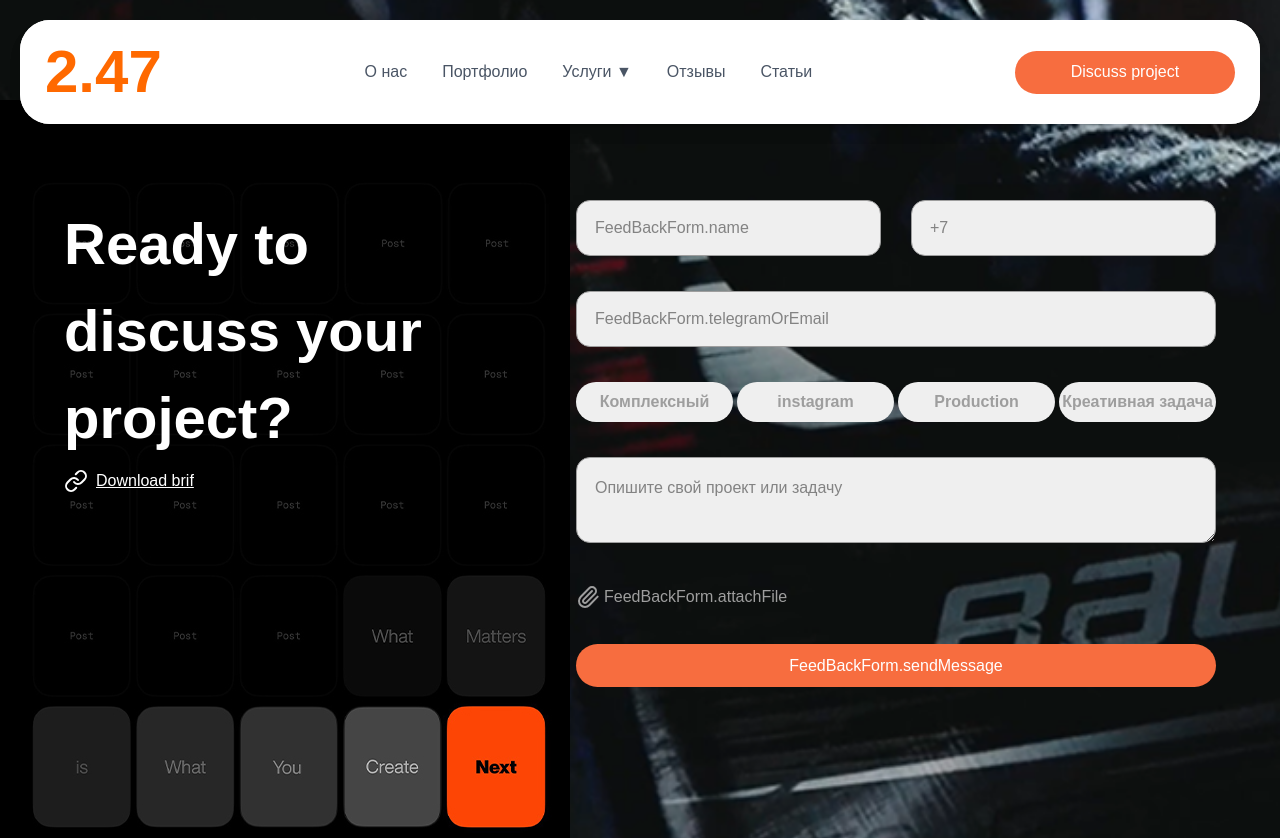
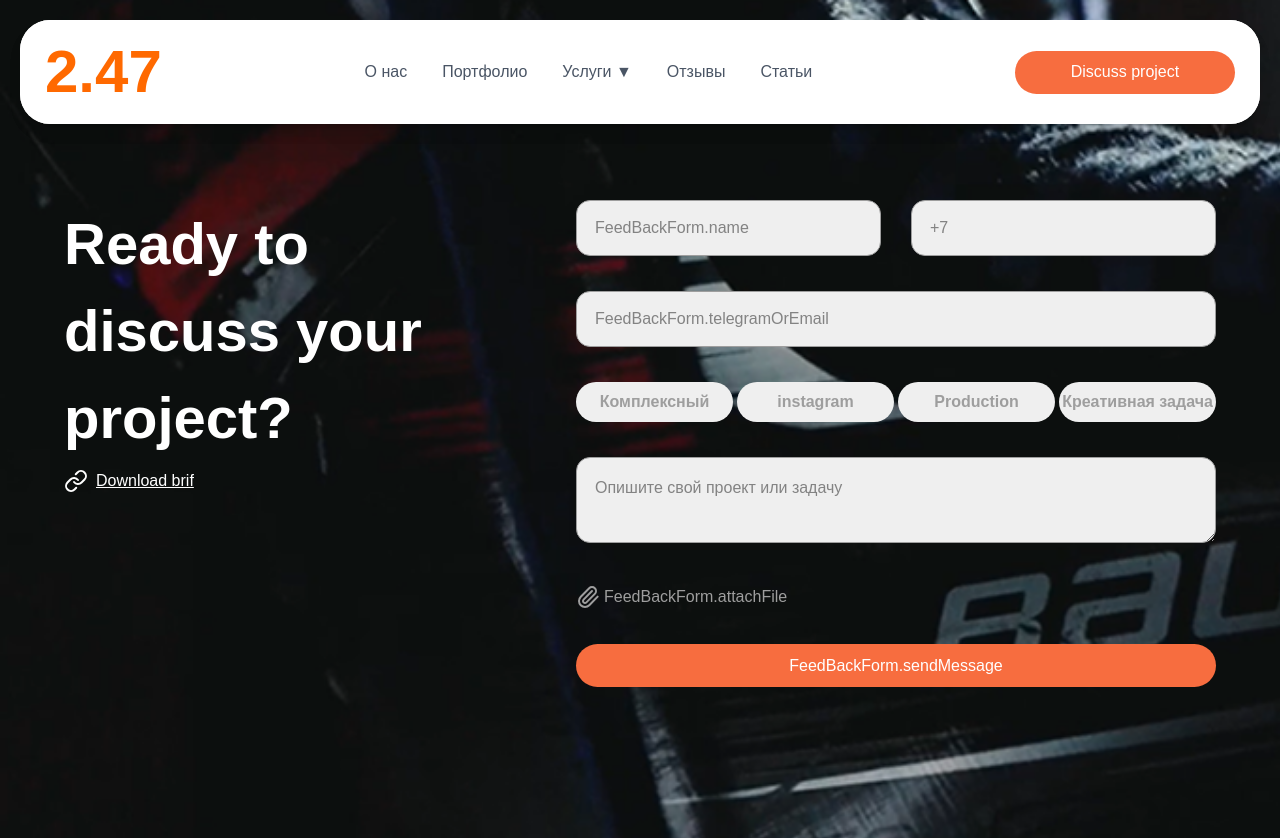
Before and after one commit to Bashkanitto/creacine, a Next.js app: page /en/form in a window 1280 px wide. Shown: the top 838 px of the page. Built offline with nearby package versions, Linux system fonts and the light colour scheme.

Commit message:
fix: add noBackground prop(boolean)to FeedbackForm component for handling background behavior

```diff
--- a/src/features/feedbackForm/FeedbackForm.tsx
+++ b/src/features/feedbackForm/FeedbackForm.tsx
@@ -7,7 +7,7 @@ import { CustomButton } from '../../components/CustomButton'
 import Link from 'next/link'
 import { useState } from 'react'
 
-export function FeedbackForm() {
+export function FeedbackForm({ noBackground }: { noBackground?: boolean }) {
   const [selectedAim, setSelectedAim] = useState<number | null>(null)
   const t = useTranslations('FeedBackForm')
 
@@ -19,7 +19,10 @@ export function FeedbackForm() {
   ]
 
   return (
-    <section className="w-full bg-[url('/images/feedbackBackground.jpg')] bg-no-repeat h-[752px]">
+    <section
+      style={{ background: noBackground ? 'none' : "url('/images/feedbackBackground.jpg')" }}
+      className="w-full bg-no-repeat h-[752px]"
+    >
       <div className="flex w-[90%] mx-auto">
         <div className="w-[80%] rounded-r-4xl mt-[100px]">
           <h1 className="text-[58px] w-[70%] text-white">{t('ReadyToDiscuss')}</h1>
```
